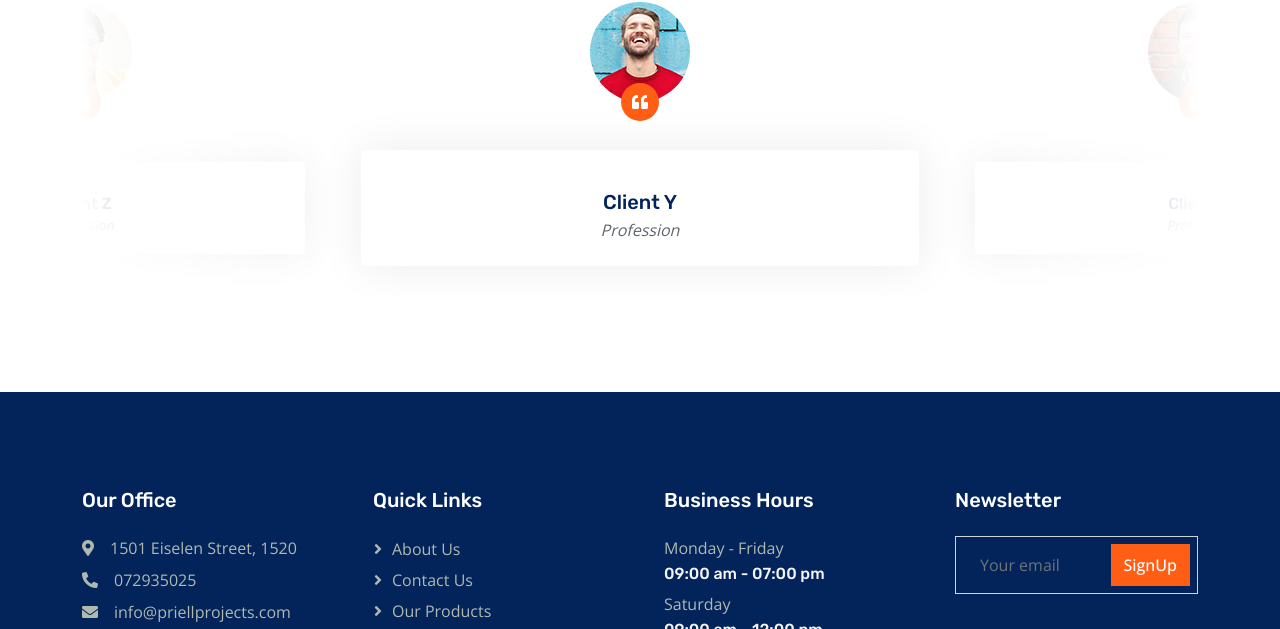
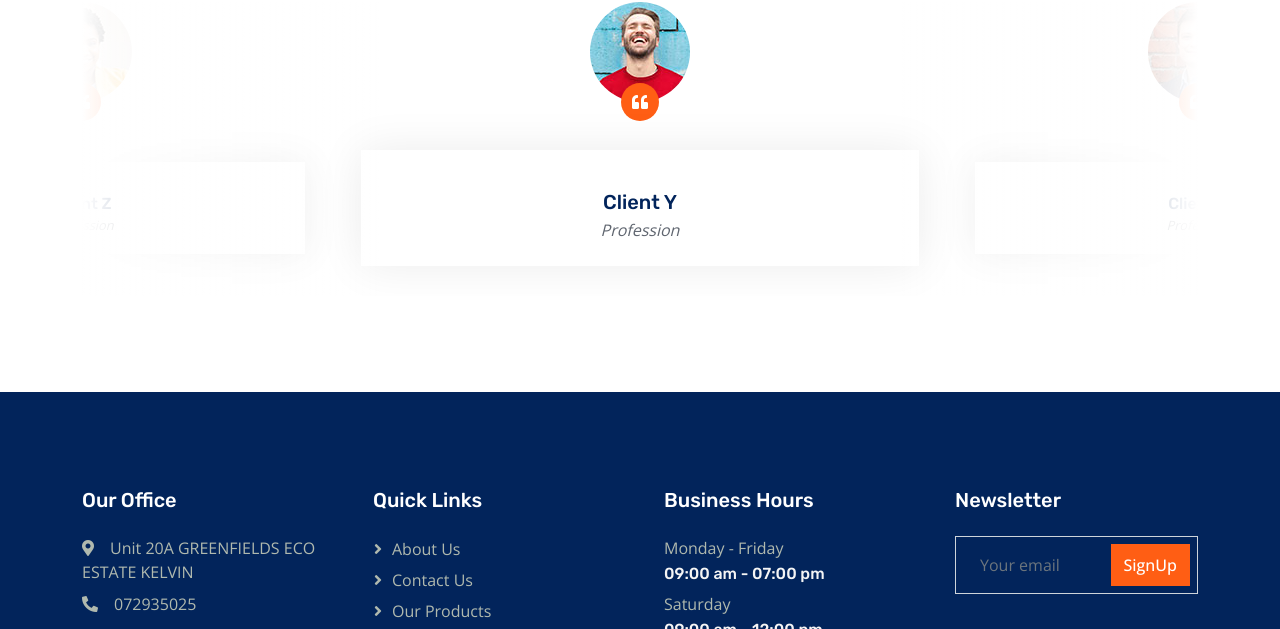
Before and after one commit to brianshongwe/priellprojects, a plain HTML site: page index.html in a window 1280 px wide. Shown: the part 5080-5709 px from the top of the page. Drawn offline with nearby package versions, Linux system fonts and the light colour scheme.

Commit message:
first bbdgdffgfgaadsadasrtsrtstbbbbhhhf

```diff
--- a/index.html
+++ b/index.html
@@ -591,7 +591,7 @@
             <div class="row g-5">
                 <div class="col-lg-3 col-md-6">
                     <h5 class="text-white mb-4">Our Office</h5>
-                    <p class="mb-2"><i class="fa fa-map-marker-alt me-3"></i>1501 Eiselen Street, 1520</p>
+                    <p class="mb-2"><i class="fa fa-map-marker-alt me-3"></i>Unit 20A GREENFIELDS ECO ESTATE KELVIN</p>
                     <p class="mb-2"><i class="fa fa-phone-alt me-3"></i>072935025</p>
                     <p class="mb-2"><i class="fa fa-envelope me-3"></i>info@priellprojects.com</p>
                     <div class="d-flex pt-3">
```
